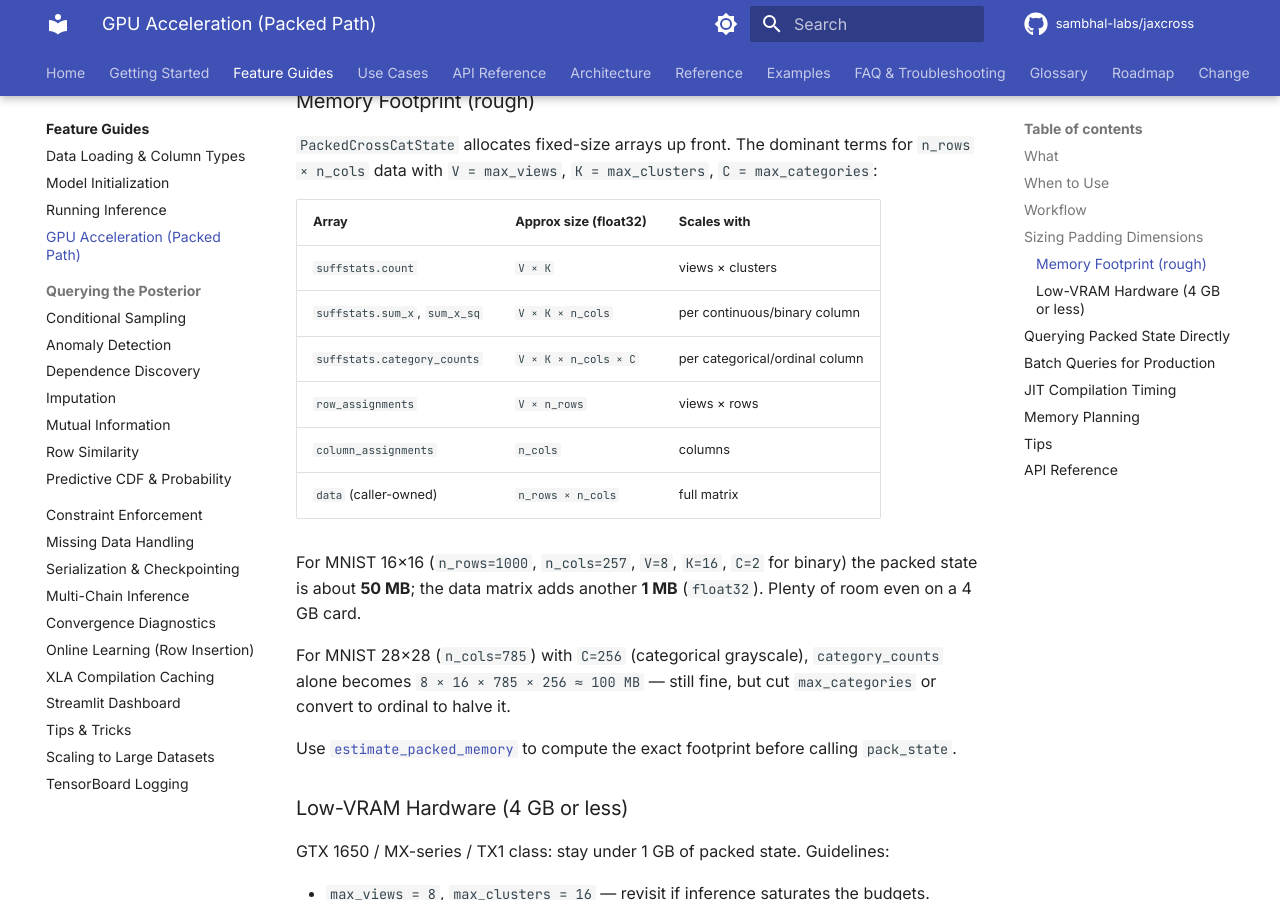
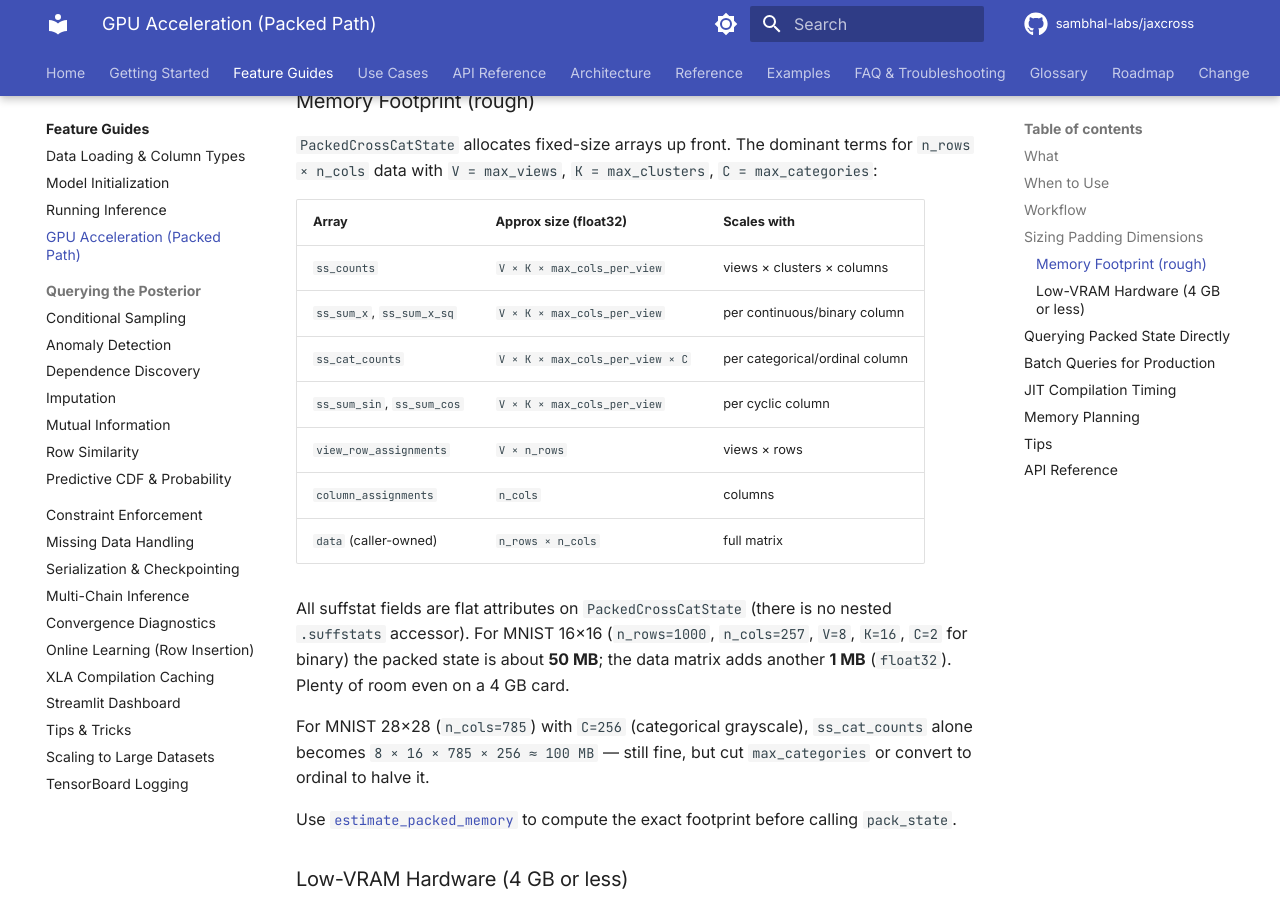
Before and after one commit to sambhal-labs/jaxcross, an MkDocs documentation site: the page built from docs/guides/gpu-packed.md, in a window 1280 px wide and 900 px high, scrolled down 1589 px. Built offline with MkDocs 1.6.1 and Material for MkDocs 9.7.7, drawn with Linux system fonts in a browser that asks for light colours; comment, search, counter and statistics services are not loaded.

Commit message:
docs: fix four factual errors flagged by code review
- LOGISTIC_INF value: 1e6 -> 1e10 (match crosscat/types.py) in
  docs/api/types.md and docs/architecture/algorithms/ordered-logistic-grid.md.
- Memory-footprint table in docs/guides/gpu-packed.md: replace
  non-existent field names (suffstats.count, row_assignments, ...) with the
  real flat attributes (ss_counts, ss_sum_x, ss_sum_x_sq, ss_cat_counts,
  ss_sum_sin, ss_sum_cos, view_row_assignments).
- Batch count off-by-one: packed_inference.py has 16 batch_* functions
  (batch_mutual_information is real and exported), 41 total. Update counts
  and lists in CLAUDE.md, README.md, docs/api/index.md, CHANGELOG.md.
- crp-alpha.md Gotchas: row_crp_alpha -> view_row_crp_alpha, shape
  (n_views,) -> (max_views,) to match crosscat/packed/state.py.

Co-Authored-By: Claude Opus 4.7 (1M context) <noreply@anthropic.com>

```diff
--- a/docs/guides/gpu-packed.md
+++ b/docs/guides/gpu-packed.md
@@ -59,16 +59,17 @@ packed = pack_state(state, max_views=16, max_clusters=32, max_categories=64)
 
 | Array | Approx size (float32) | Scales with |
 |-------|-----------------------|-------------|
-| `suffstats.count` | `V × K` | views × clusters |
-| `suffstats.sum_x`, `sum_x_sq` | `V × K × n_cols` | per continuous/binary column |
-| `suffstats.category_counts` | `V × K × n_cols × C` | per categorical/ordinal column |
-| `row_assignments` | `V × n_rows` | views × rows |
+| `ss_counts` | `V × K × max_cols_per_view` | views × clusters × columns |
+| `ss_sum_x`, `ss_sum_x_sq` | `V × K × max_cols_per_view` | per continuous/binary column |
+| `ss_cat_counts` | `V × K × max_cols_per_view × C` | per categorical/ordinal column |
+| `ss_sum_sin`, `ss_sum_cos` | `V × K × max_cols_per_view` | per cyclic column |
+| `view_row_assignments` | `V × n_rows` | views × rows |
 | `column_assignments` | `n_cols` | columns |
 | `data` (caller-owned) | `n_rows × n_cols` | full matrix |
 
-For MNIST 16×16 (`n_rows=1000`, `n_cols=257`, `V=8`, `K=16`, `C=2` for binary) the packed state is about **50 MB**; the data matrix adds another **1 MB** (`float32`). Plenty of room even on a 4 GB card.
+All suffstat fields are flat attributes on `PackedCrossCatState` (there is no nested `.suffstats` accessor). For MNIST 16×16 (`n_rows=1000`, `n_cols=257`, `V=8`, `K=16`, `C=2` for binary) the packed state is about **50 MB**; the data matrix adds another **1 MB** (`float32`). Plenty of room even on a 4 GB card.
 
-For MNIST 28×28 (`n_cols=785`) with `C=256` (categorical grayscale), `category_counts` alone becomes `8 × 16 × 785 × 256 ≈ 100 MB` — still fine, but cut `max_categories` or convert to ordinal to halve it.
+For MNIST 28×28 (`n_cols=785`) with `C=256` (categorical grayscale), `ss_cat_counts` alone becomes `8 × 16 × 785 × 256 ≈ 100 MB` — still fine, but cut `max_categories` or convert to ordinal to halve it.
 
 Use [`estimate_packed_memory`](../api/packed-state.md) to compute the exact footprint before calling `pack_state`.
 
```
Also changed, not shown: CHANGELOG.md (+6 -6 lines), CLAUDE.md (+2 -2 lines), README.md (+3 -3 lines), docs/api/index.md (+1 -1 lines), docs/api/types.md (+1 -1 lines), docs/architecture/algorithms/crp-alpha.md (+1 -1 lines), docs/architecture/algorithms/ordered-logistic-grid.md (+1 -1 lines).
